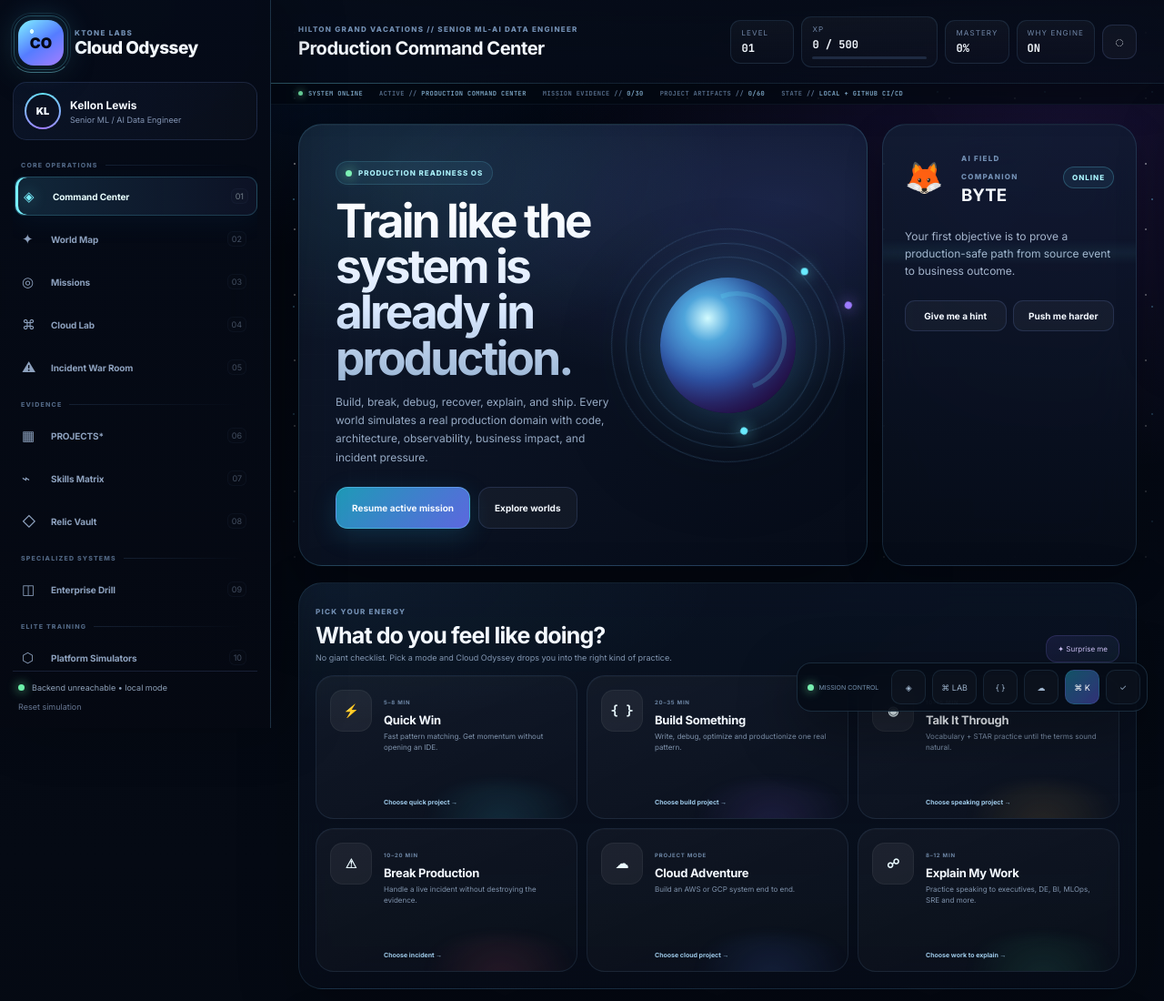
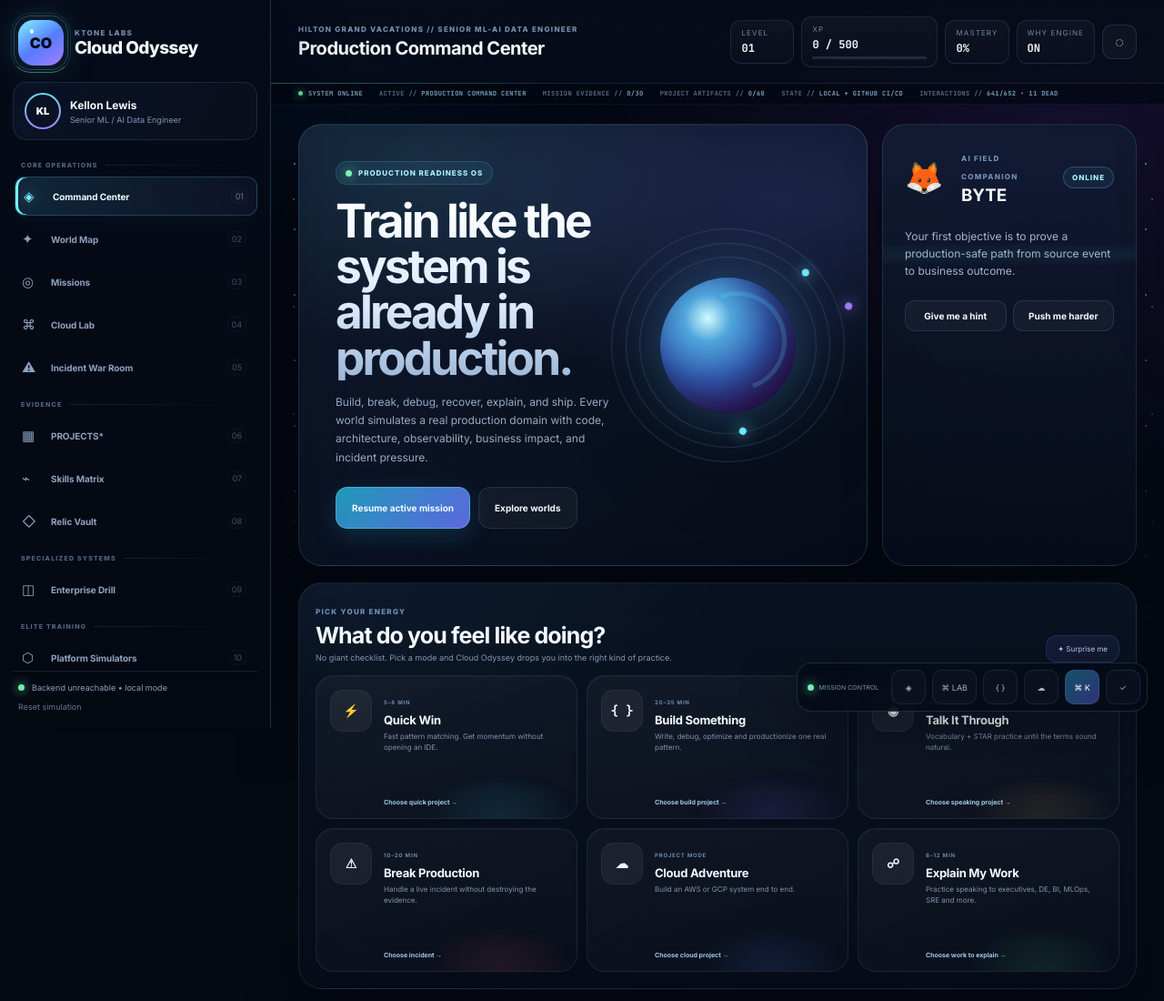
Before and after one commit to mrdata355/ktone-cloud-odyssey, a website: page index.html in a window 1280 px wide. Shown: the top 1100 px of the page at 91% size. Drawn offline with Linux system fonts and the light colour scheme; no server answers.

Commit message:
Wire interaction integrity auditor

```diff
--- a/index.html
+++ b/index.html
@@ -339,5 +339,6 @@
   <script src="/skills_practice.js"></script>
   <script src="/qa_harness.js"></script>
   <script src="/action_map.js"></script>
+  <script src="/interaction_integrity.js"></script>
 </body>
 </html>
```
